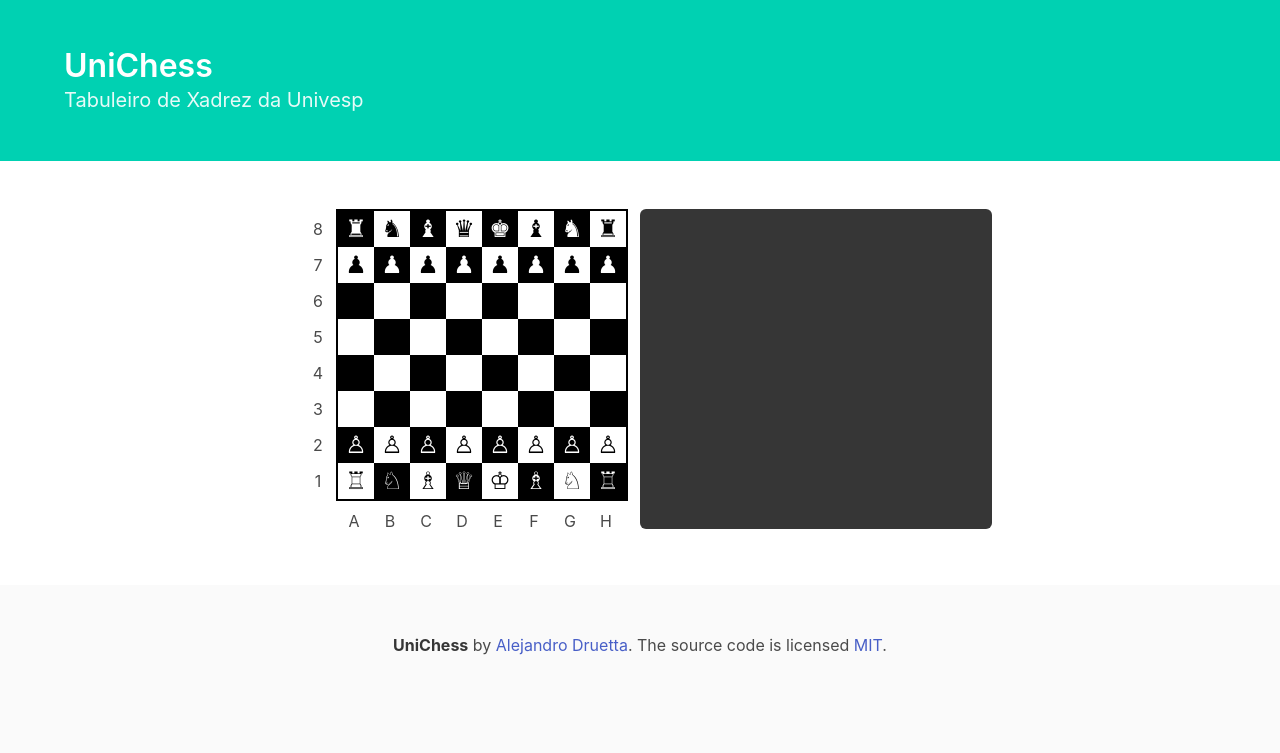
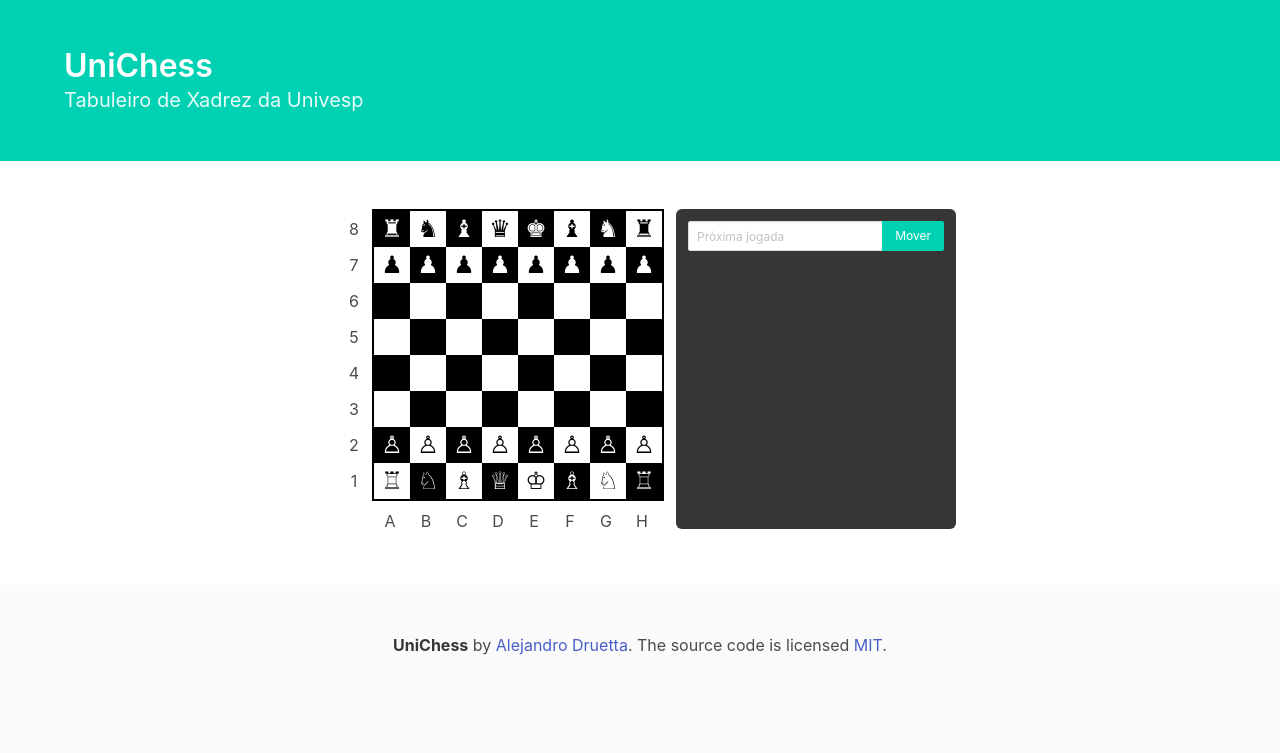
Before and after one commit to aledruetta/UniChess, a Flask app: page / in a window 1280 px wide. Shown: the part 56-809 px from the top of the page. Run offline with Flask 2, Linux system fonts and the light colour scheme; some libraries are stand-ins or nearby versions.

Commit message:
Formulário para jogada

```diff
--- a/xadrez/static/css/style.css
+++ b/xadrez/static/css/style.css
@@ -52,7 +52,7 @@
 
 .console {
   margin-top: 12px;
-  max-width: 352px;
+  max-width: 280px;
   height: 320px;
   border-radius: 6px;
 }
--- a/xadrez/templates/index.html
+++ b/xadrez/templates/index.html
@@ -60,6 +60,18 @@
         </div><!-- End column -->
 
         <div class="column has-background-dark has-text-light console">
+          <form action="{{ url_for('site.index') }}" method="post">
+						<div class="field has-addons">
+							<div class="control">
+								<input class="input is-small" type="text" placeholder="Próxima jogada">
+							</div>
+							<div class="control">
+								<a class="button is-primary is-small">
+									Mover
+								</a>
+							</div>
+						</div>
+          </form>
         </div>
 
       </div>
```
